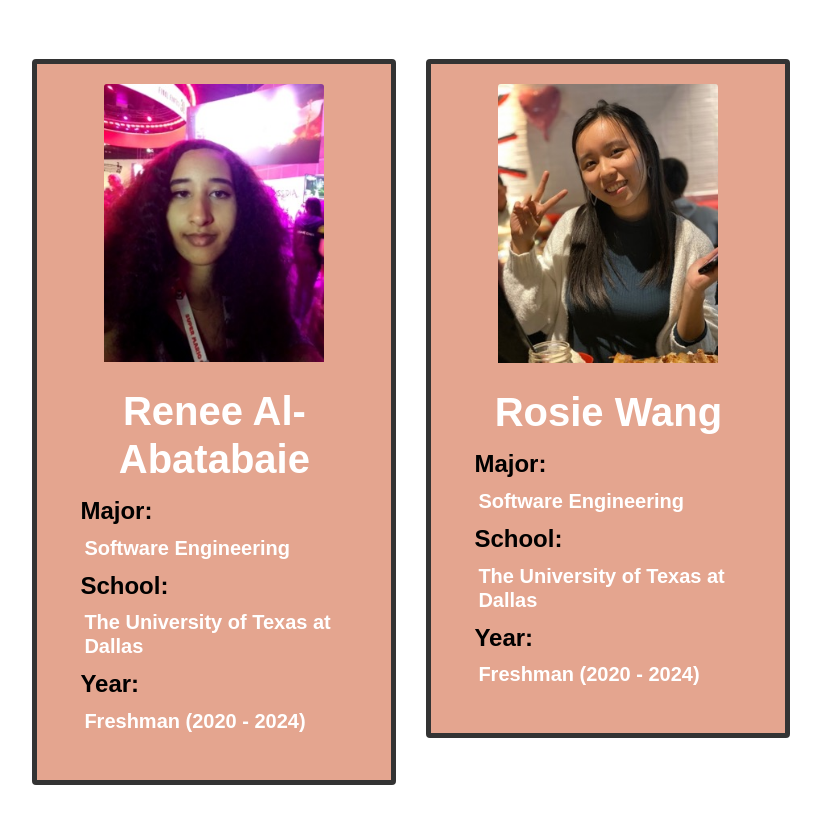
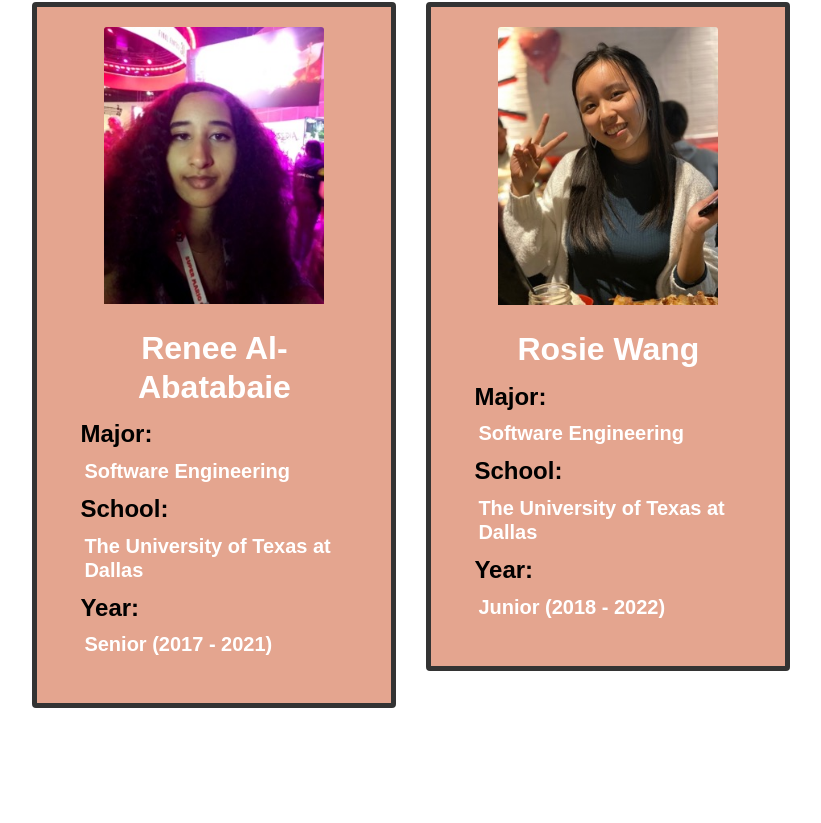
Before and after one commit to Codubee/PetFinderTTH1-2, a React (Create React App) app in the folder frontend/: page / in a window 1280 px wide. Shown: the part 1722-2545 px from the top of the page, without its empty margins (203-1024 px from the left). Built offline with nearby package versions, Linux system fonts and the light colour scheme.

Commit message:
Fixed the year for each member in the team component

```diff
--- a/frontend/src/components/Team.js
+++ b/frontend/src/components/Team.js
@@ -16,7 +16,7 @@ function Team() {
               <Card body inverse id="cardStyle">
                 <CardImg top width="100%" src={person.image} alt="Card image cap" />
                 <CardBody>
-                  <CardTitle tag="h1">{person.name}</CardTitle>
+                  <CardTitle tag="h2">{person.name}</CardTitle>
                   <CardSubtitle tag="h4">Major:</CardSubtitle>
                   <CardText tag="h5">{person.major}</CardText>
                   <CardSubtitle tag="h4">School:</CardSubtitle>
--- a/frontend/src/jsonData/TeamData.json
+++ b/frontend/src/jsonData/TeamData.json
@@ -24,14 +24,14 @@
         "name":"Renee Al-Abatabaie",
         "major": "Software Engineering",
         "school": "The University of Texas at Dallas",
-        "year": "Freshman (2020 - 2024)",
+        "year": "Senior (2017 - 2021)",
         "image": "/images/renee.jpg"
     },
     {
         "name":"Rosie Wang",
         "major": "Software Engineering",
         "school": "The University of Texas at Dallas",
-        "year": "Freshman (2020 - 2024)",
+        "year": "Junior (2018 - 2022)",
         "image": "/images/rosie.jpg"
     }
 ]
--- a/frontend/src/styles/Team.css
+++ b/frontend/src/styles/Team.css
@@ -12,7 +12,7 @@
     width: 70%;
   }
 
-  #team h1{
+  #team h2{
     color: white;
     font-weight: bold;
     padding: 5px;
```
